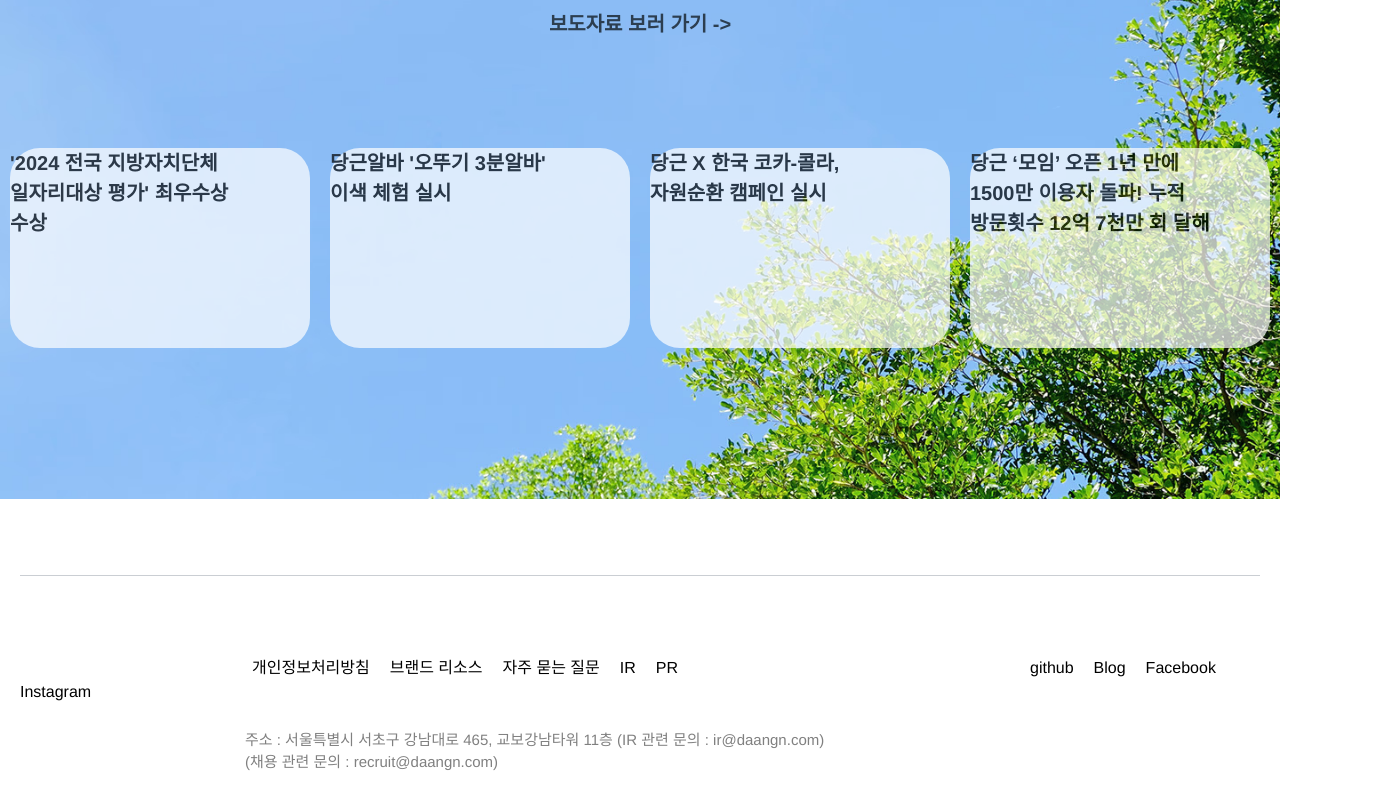
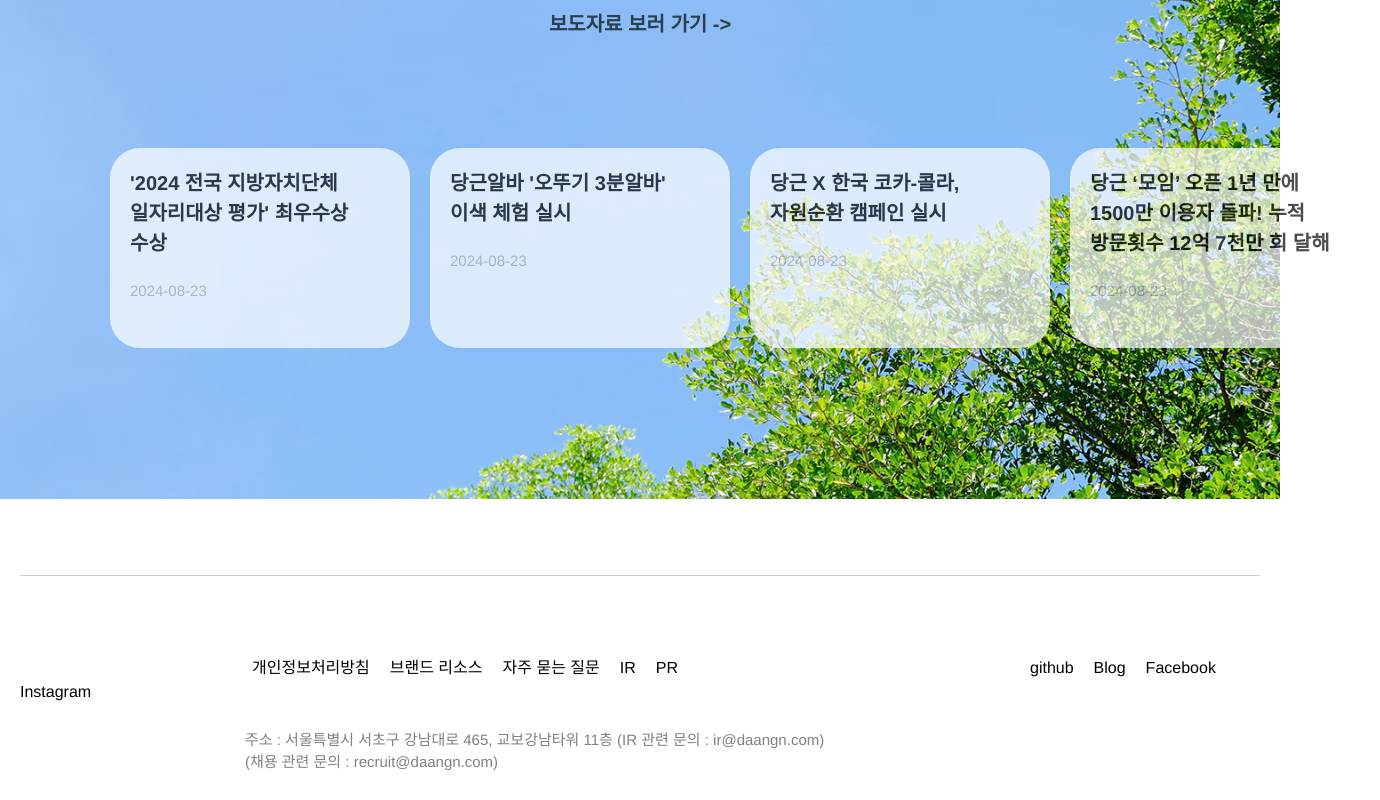
Before and after one commit to dlrms6172/cucumber_market_front, a Vue app in the folder cucumbervue/: page /company in a window 1280 px wide. Shown: the part 5460-6260 px from the top of the page, 1380 px wide, since content can reach past the window. Built offline with nearby package versions, Linux system fonts and the light colour scheme.

Commit message:
CompanyView

```diff
--- a/cucumbervue/src/views/CompanyView.vue
+++ b/cucumbervue/src/views/CompanyView.vue
@@ -112,10 +112,22 @@
             </div>
 
             <div class="news-box1">
-                <a class="news-box" href="https://about.daangn.com/company/pr/archive/2024-%EC%A0%84%EA%B5%AD-%EC%A7%80%EB%B0%A9%EC%9E%90%EC%B9%98%EB%8B%A8%EC%B2%B4-%EC%9D%BC%EC%9E%90%EB%A6%AC%EB%8C%80%EC%83%81-%ED%8F%89%EA%B0%80-%EC%B5%9C%EC%9A%B0%EC%88%98%EC%83%81-%EC%88%98%EC%83%81/">'2024 전국 지방자치단체<br> 일자리대상 평가' 최우수상<br> 수상</a>
-                <a class="news-box" href="https://about.daangn.com/company/pr/archive/2024-%EC%A0%84%EA%B5%AD-%EC%A7%80%EB%B0%A9%EC%9E%90%EC%B9%98%EB%8B%A8%EC%B2%B4-%EC%9D%BC%EC%9E%90%EB%A6%AC%EB%8C%80%EC%83%81-%ED%8F%89%EA%B0%80-%EC%B5%9C%EC%9A%B0%EC%88%98%EC%83%81-%EC%88%98%EC%83%81/">당근알바 '오뚜기 3분알바'<br> 이색 체험 실시</a>
-                <a class="news-box" href="https://about.daangn.com/company/pr/archive/2024-%EC%A0%84%EA%B5%AD-%EC%A7%80%EB%B0%A9%EC%9E%90%EC%B9%98%EB%8B%A8%EC%B2%B4-%EC%9D%BC%EC%9E%90%EB%A6%AC%EB%8C%80%EC%83%81-%ED%8F%89%EA%B0%80-%EC%B5%9C%EC%9A%B0%EC%88%98%EC%83%81-%EC%88%98%EC%83%81/">당근 X 한국 코카-콜라,<br> 자원순환 캠페인 실시</a>
-                <a class="news-box" href="https://about.daangn.com/company/pr/archive/2024-%EC%A0%84%EA%B5%AD-%EC%A7%80%EB%B0%A9%EC%9E%90%EC%B9%98%EB%8B%A8%EC%B2%B4-%EC%9D%BC%EC%9E%90%EB%A6%AC%EB%8C%80%EC%83%81-%ED%8F%89%EA%B0%80-%EC%B5%9C%EC%9A%B0%EC%88%98%EC%83%81-%EC%88%98%EC%83%81/">당근 ‘모임’ 오픈 1년 만에<br> 1500만 이용자 돌파! 누적<br> 방문횟수 12억 7천만 회 달해</a>
+                <a class="news-box" href="https://about.daangn.com/company/pr/archive/2024-%EC%A0%84%EA%B5%AD-%EC%A7%80%EB%B0%A9%EC%9E%90%EC%B9%98%EB%8B%A8%EC%B2%B4-%EC%9D%BC%EC%9E%90%EB%A6%AC%EB%8C%80%EC%83%81-%ED%8F%89%EA%B0%80-%EC%B5%9C%EC%9A%B0%EC%88%98%EC%83%81-%EC%88%98%EC%83%81/">
+                    <p>'2024 전국 지방자치단체<br> 일자리대상 평가' 최우수상<br> 수상</p>
+                    <time datetime="2024-08-23" class="news-date" >2024-08-23</time>
+                </a>
+                <a class="news-box" href="https://about.daangn.com/company/pr/archive/2024-%EC%A0%84%EA%B5%AD-%EC%A7%80%EB%B0%A9%EC%9E%90%EC%B9%98%EB%8B%A8%EC%B2%B4-%EC%9D%BC%EC%9E%90%EB%A6%AC%EB%8C%80%EC%83%81-%ED%8F%89%EA%B0%80-%EC%B5%9C%EC%9A%B0%EC%88%98%EC%83%81-%EC%88%98%EC%83%81/">
+                    <p>당근알바 '오뚜기 3분알바'<br> 이색 체험 실시</p>
+                    <time datetime="2024-08-23" class="news-date" >2024-08-23</time>
+                </a>
+                <a class="news-box" href="https://about.daangn.com/company/pr/archive/2024-%EC%A0%84%EA%B5%AD-%EC%A7%80%EB%B0%A9%EC%9E%90%EC%B9%98%EB%8B%A8%EC%B2%B4-%EC%9D%BC%EC%9E%90%EB%A6%AC%EB%8C%80%EC%83%81-%ED%8F%89%EA%B0%80-%EC%B5%9C%EC%9A%B0%EC%88%98%EC%83%81-%EC%88%98%EC%83%81/">
+                    <p>당근 X 한국 코카-콜라,<br> 자원순환 캠페인 실시</p>
+                    <time datetime="2024-08-23" class="news-date" >2024-08-23</time>
+                </a>
+                <a class="news-box" href="https://about.daangn.com/company/pr/archive/2024-%EC%A0%84%EA%B5%AD-%EC%A7%80%EB%B0%A9%EC%9E%90%EC%B9%98%EB%8B%A8%EC%B2%B4-%EC%9D%BC%EC%9E%90%EB%A6%AC%EB%8C%80%EC%83%81-%ED%8F%89%EA%B0%80-%EC%B5%9C%EC%9A%B0%EC%88%98%EC%83%81-%EC%88%98%EC%83%81/">
+                    <p>당근 ‘모임’ 오픈 1년 만에<br> 1500만 이용자 돌파! 누적<br> 방문횟수 12억 7천만 회 달해</p>
+                    <time datetime="2024-08-23" class="news-date" >2024-08-23</time>
+                </a>
                 <!-- <a class="news-box" href="https://about.daangn.com/company/pr/archive/2024-%EC%A0%84%EA%B5%AD-%EC%A7%80%EB%B0%A9%EC%9E%90%EC%B9%98%EB%8B%A8%EC%B2%B4-%EC%9D%BC%EC%9E%90%EB%A6%AC%EB%8C%80%EC%83%81-%ED%8F%89%EA%B0%80-%EC%B5%9C%EC%9A%B0%EC%88%98%EC%83%81-%EC%88%98%EC%83%81/">당근,  2024 당근 동네사장님 <br> 어워즈 > 공모 시작</a> -->
 
             </div>
@@ -351,6 +363,7 @@ export default {
     width: 300px;
     height: 200px;
     margin: 10px;
+    padding: 20px;
     text-align: left;
     font-weight: bold;
 
@@ -360,6 +373,12 @@ export default {
     position: absolute;
     top: 50%;
     font-size: 20px;
+    margin-left: 100px;
+}
+.news-date {
+    color: #adb1ba;
+    font-weight: lighter;
+    font-size: 15px;
 }
 
 </style>
```
